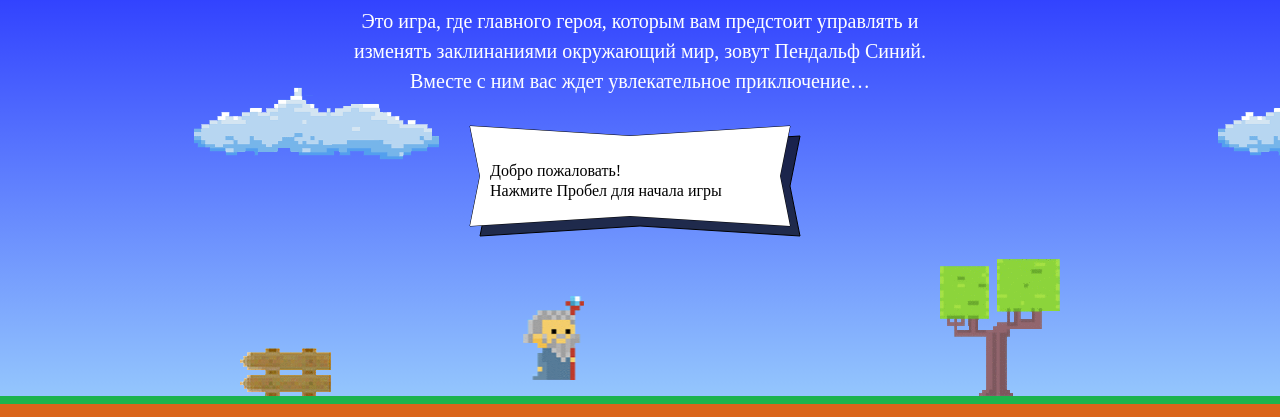
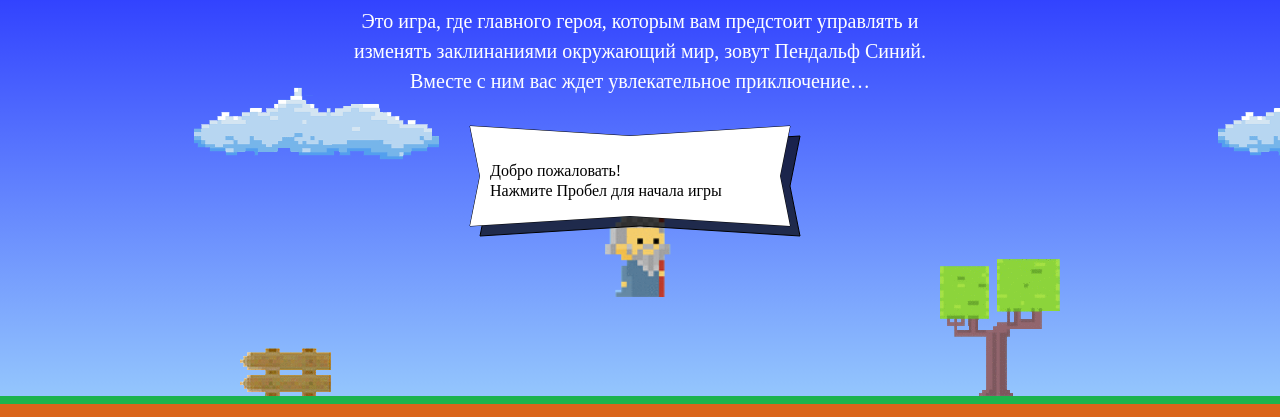
Before and after one commit to Fakel-E/1095219-code-and-magick-20, a website: page index.html in a window 1280 px wide. Shown: the part 203-620 px from the top of the page. Drawn offline with Linux system fonts and the light colour scheme; a web font is replaced by a local one.

Commit message:
wizzard and his position

```diff
--- a/index.html
+++ b/index.html
@@ -180,7 +180,27 @@
     <p class="setup-similar-label">Петр Петров</p>
   </div>
 </template>
+<script>
+  var fireballSize = 22;
 
+  function getFireballSpeed (left) {
+    return left ? 5 : 2
+  };
+  var wizardSpeed = 3;
+
+  var wizardWidth = 70;
+
+  var WizardHeight = 1.337 * wizardWidth;
+
+  function getWizardX (width) {
+    return (width / 2) - (wizardWidth / 2);
+  };
+  function getWizardY (height) {
+    return (height * 0.66) - WizardHeight;
+  };
+  /*
+начальное положение мага по вертикали: фигурка находится на высоте две трети игрового поля от земли. */
+</script>
 <script src="js/game.js"></script>
 
 </body>
```
